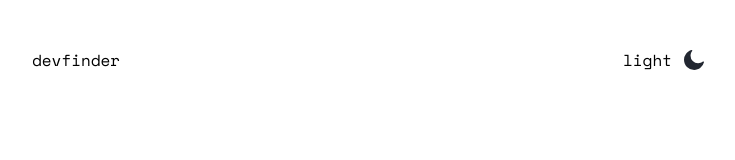
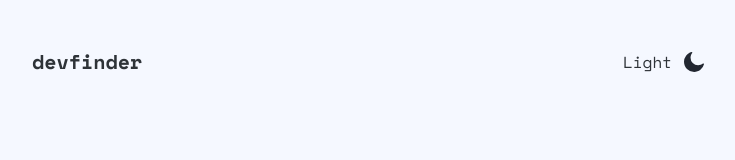
Before and after one commit to shaz1d/devfinder, a React (Vite) app: page / in a window 1280 px wide. Shown: the top 160 px of the page, without its empty margins (272-1007 px from the left). Built offline with nearby package versions, Linux system fonts and the light colour scheme.

Commit message:
implemented theme switcher

```diff
--- a/src/App.tsx
+++ b/src/App.tsx
@@ -1,16 +1,38 @@
 import Container from "./components/Layout/Container";
-import DarkIcon from "./assets/icon-dark.svg";
+import DarkTheme from "./assets/icon-dark.svg";
+import LightTheme from "./assets/icon-light.svg";
+import { useEffect, useState } from "react";
 
 function App() {
+  const userPrefersDark = window.matchMedia(
+    "(prefers-color-scheme:dark)"
+  ).matches;
+  const [theme, setTheme] = useState(userPrefersDark ? "dark" : "light");
+
+  const handleThemeSwitch = () => {
+    setTheme((prev) => (prev === "dark" ? "light" : "dark"));
+  };
+
+  useEffect(() => {
+    if (theme === "dark") {
+      document.documentElement.setAttribute("data-theme", "dark");
+    } else {
+      document.documentElement.removeAttribute("data-theme");
+    }
+  }, [theme]);
+
   return (
     <div className="w-full min-h-screen bg-abg px-5 py-12 text-title">
       <Container>
         <header className="flex justify-between">
-          <h3>devfinder</h3>
+          <h3 className="text-xl font-bold">devfinder</h3>
           <div className="flex items-center gap-3">
-            <span>light</span>
-            <button>
-              <img src={DarkIcon} alt="dark icon" />
+            <span>{theme === "dark" ? "Dark" : "Light"}</span>
+            <button onClick={handleThemeSwitch}>
+              <img
+                src={theme === "dark" ? LightTheme : DarkTheme}
+                alt="dark icon"
+              />
             </button>
           </div>
         </header>
--- a/src/index.css
+++ b/src/index.css
@@ -5,6 +5,11 @@
 
 @layer base {
   :root {
+    --app-bg: 222deg 100% 98%;
+    --content-bg: 0deg 0% 100%;
+    --accent: 211deg 100% 50%;
+    --desc: 217deg 25% 71%;
+    --title: 213deg 9% 20%;
   }
   :root[data-theme="dark"] {
     --app-bg: 222deg 40% 13%;
@@ -13,6 +18,7 @@
     --desc: 224deg 11% 60%;
     --title: 0deg 0% 100%;
   }
+
   html {
     font-family: "Space Mono", monospace, system-ui, -apple-system,
       BlinkMacSystemFont, "Segoe UI", Roboto, Oxygen, Ubuntu, Cantarell,
```
